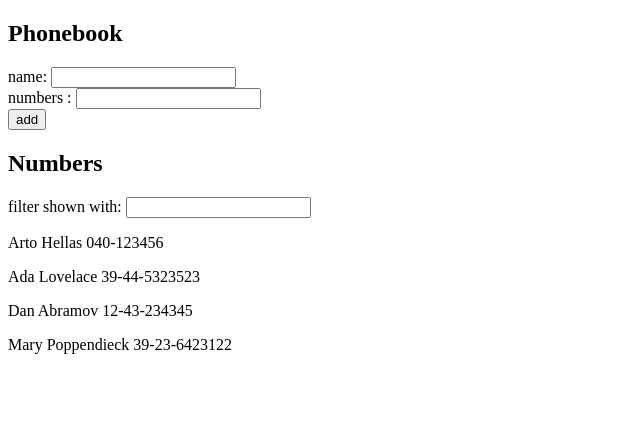
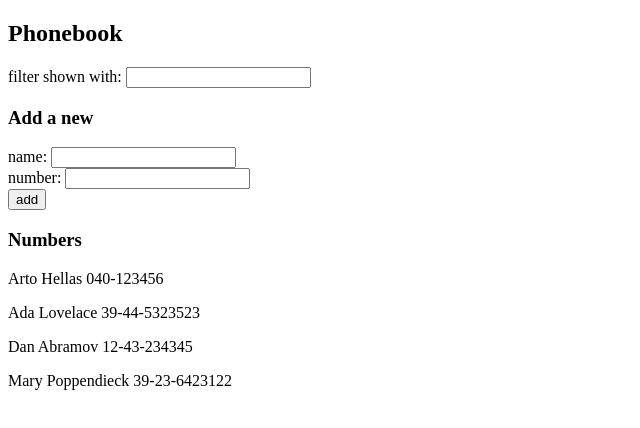
Before and after one commit to gaju-sandra/fullstackcourse, a React (Vite) app in the folder part 2/: page / in a window 1280 px wide. Shown: the top 428 px of the page, without its empty margins (0-640 px from the left). Built offline with nearby package versions, Linux system fonts and the light colour scheme.

Commit message:
exercise 2.10

```diff
--- a/part 2/src/App.jsx
+++ b/part 2/src/App.jsx
@@ -1,4 +1,26 @@
 import { useState } from 'react'
+
+const Filter = ({ search, onChange }) => (
+  <div>filter shown with: <input value={search} onChange={onChange} /></div>
+)
+
+const PersonForm = ({ onSubmit, newName, onNameChange, newNumber, onNumberChange }) => (
+  <form onSubmit={onSubmit}>
+    <div>name: <input value={newName} onChange={onNameChange} /></div>
+    <div>number: <input value={newNumber} onChange={onNumberChange} /></div>
+    <div><button type="submit">add</button></div>
+  </form>
+)
+
+const Person = ({ person }) => <p>{person.name} {person.number}</p>
+
+const Persons = ({ persons, search }) => (
+  <div>
+    {persons
+      .filter(p => p.name.toLowerCase().includes(search.toLowerCase()))
+      .map(person => <Person key={person.id} person={person} />)}
+  </div>
+)
 
 const App = () => {
   const [persons, setPersons] = useState([
@@ -11,10 +33,7 @@ const App = () => {
   const [newNumber, setNewNumber] = useState('')
   const [search, setSearch] = useState('')
 
-  return (
-    <div>
-      <h2>Phonebook</h2>
-      <form onSubmit={(e) => {
+  const handleSubmit = (e) => {
     e.preventDefault()
     if (persons.some(p => p.name === newName)) {
       alert(`${newName} is already added to phonebook`)
@@ -23,24 +42,22 @@ const App = () => {
     setPersons(persons.concat({ name: newName, number: newNumber, id: persons.length + 1 }))
     setNewName('')
     setNewNumber('')
-      }}>
+  }
+
+  return (
     <div>
-          name: <input value={newName} onChange={(e) => setNewName(e.target.value)} />
-
-        </div>
-        <div>
-          numbers : <input value={newNumber} onChange={(e) => setNewNumber(e.target.value)} />
-
-        </div>
-        <div>
-          <button type="submit">add</button>
-        </div>
-      </form>
-      <h2>Numbers</h2>
-      filter shown with: <input value={search} onChange={(e) => setSearch(e.target.value)} />
-      {persons
-        .filter(p => p.name.toLowerCase().includes(search.toLowerCase()))
-        .map(person => <p key={person.id}>{person.name} {person.number}</p>)}
+      <h2>Phonebook</h2>
+      <Filter search={search} onChange={(e) => setSearch(e.target.value)} />
+      <h3>Add a new</h3>
+      <PersonForm
+        onSubmit={handleSubmit}
+        newName={newName}
+        onNameChange={(e) => setNewName(e.target.value)}
+        newNumber={newNumber}
+        onNumberChange={(e) => setNewNumber(e.target.value)}
+      />
+      <h3>Numbers</h3>
+      <Persons persons={persons} search={search} />
     </div>
   )
 }
```
Lines whose indentation alone changed are shown as unchanged.
